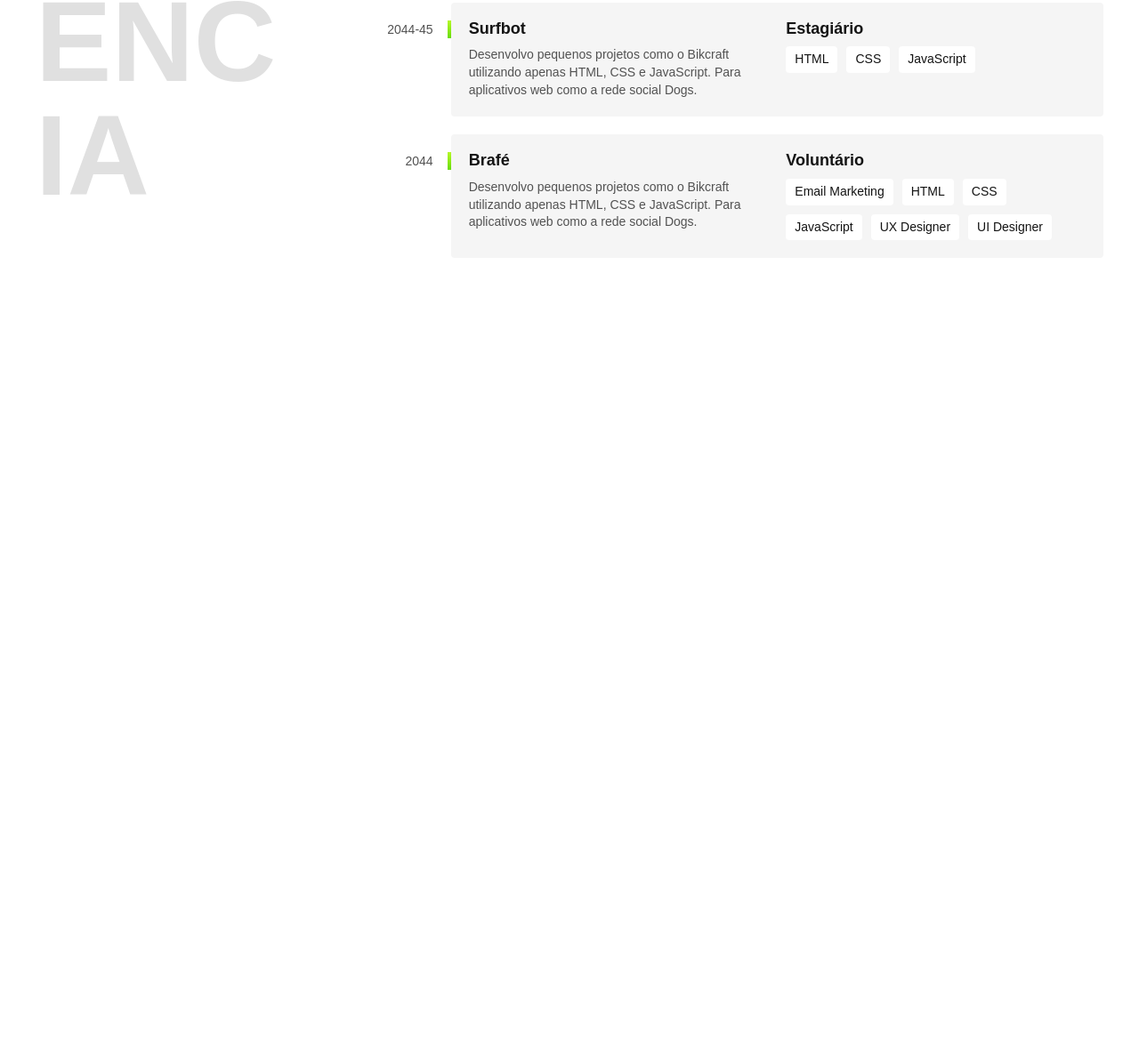
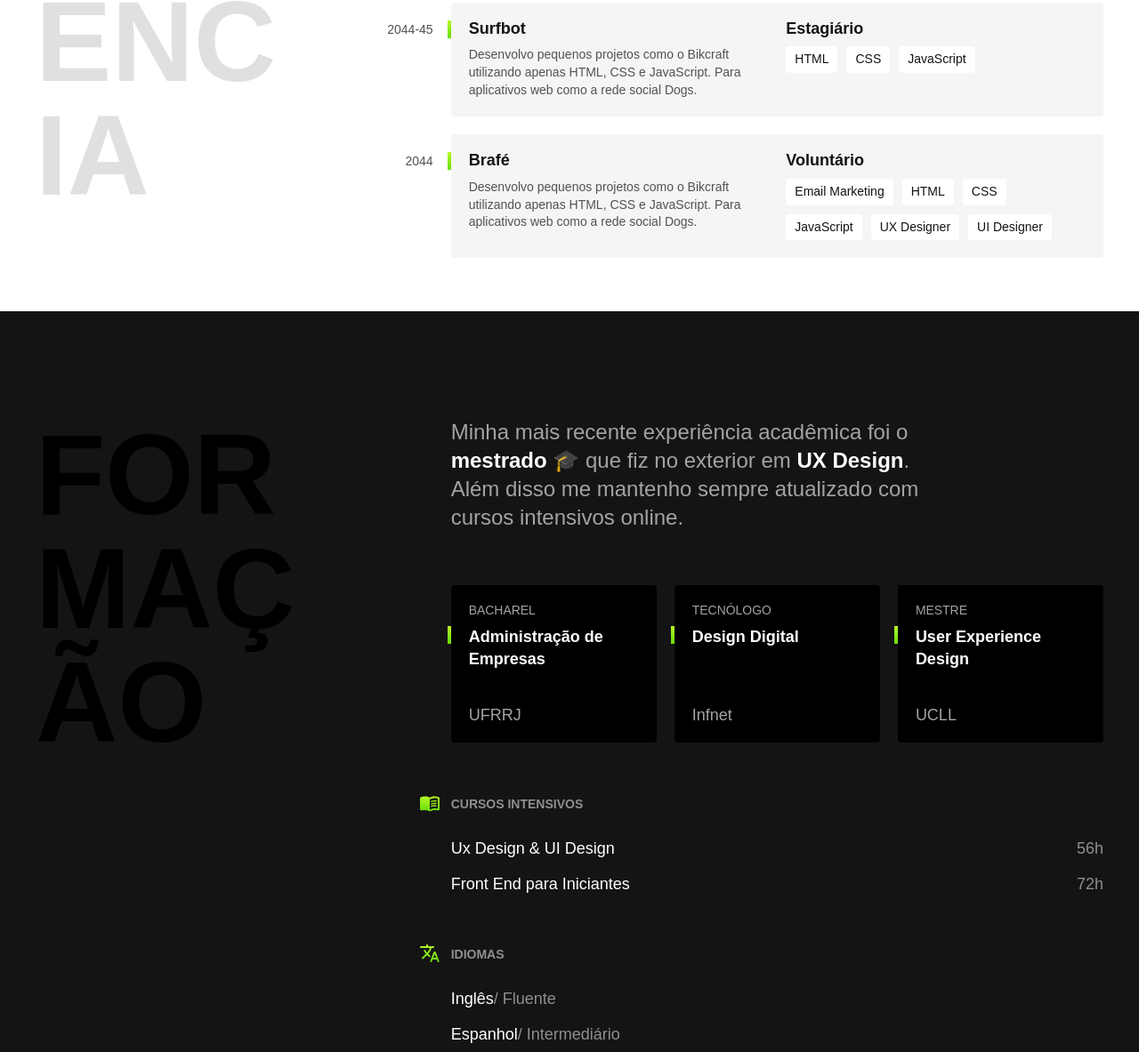
Before and after one commit to dev-modesto/Projeto-Portfolio-Origamid, a plain HTML site: page index.html in a window 1280 px wide. Shown: the part 1117-2300 px from the top of the page at 89% size. Before the commit the page ends 1467 px from the top, so only its background shows below. Drawn offline with Linux system fonts and the light colour scheme.

Commit message:
creation and styling training section

```diff
--- /dev/null
+++ b/css/formacao.css
@@ -0,0 +1,154 @@
+.formacao {
+    background-color: #141414;
+    color: #fff;
+}
+.formacao-container {
+    max-width: 1200px;
+    padding: 120px 20px;
+    margin: 0 auto;
+    display: grid;
+    grid-template-columns: 1fr 2fr;
+    gap: 100px;
+    position: relative;
+}
+
+.formacao-container::after{
+    content: "";
+    display: block;
+    width: 130px;
+    height: 100px;
+    background-image: url(../img/detalhe.svg);
+    background-repeat: no-repeat;
+    background-position: center;
+    position: absolute;
+    bottom: -50px;
+    left: 20px;
+}
+
+.formacao .subtitulo {
+    color: #000000;
+    max-width: 5ch;
+}
+
+.formacao-texto {
+    font-size: 1.5rem;
+    line-height: 1.33;
+    max-width: 40ch;
+    margin-bottom: 60px;
+    color: #a3a3a3;
+}
+
+.formacao-texto strong {
+    color: #fff;
+}
+
+.faculdade-lista {
+    display: flex;
+    flex-wrap: wrap;
+    gap: 20px;
+    margin-bottom: 60px;
+}
+
+.faculdade {
+    flex: 1;
+    background-color: #000000;
+    padding: 20px;
+    border-radius: 4px;
+    display: flex;
+    flex-direction: column;
+}
+
+.faculdade-tipo {
+    font-size: .872rem;
+    text-transform: uppercase;
+    color: #a3a3a3;
+    margin-bottom: 10px;
+}
+
+.faculdade-curso {
+    font-size: 1.125rem;
+    line-height: 1.4;
+    margin-bottom: 40px;
+    position: relative;
+    flex: 1;
+}
+
+.faculdade-curso::before{
+    content: "";
+    display: block;
+    width: 4px;
+    height: 20px;
+    background-image: linear-gradient(#b6f829, #67dd0a);
+    position: absolute;
+    left: -24px;
+}
+
+.faculdade-instituicao {
+    font-size: 1.125rem;
+    color: #a3a3a3;
+}
+
+.cursos {
+    margin-bottom: 60px;
+}
+
+.formacao-extra h3 {
+    font-size: .875rem;
+    line-height: 1.4;
+    color: #8f8f8f;
+    text-transform: uppercase;
+    margin-bottom: 30px;
+    position: relative;
+}
+
+.formacao-extra h3::before {
+    display: block;
+    content: "";
+    width: 24px;
+    height: 24px;
+    background-image: url(../img/cursos.svg);
+    background-repeat: no-repeat;
+    background-position: center;
+    position: absolute;
+    left: -36px;
+    top: -4px;
+}
+
+.idiomas h3::before {
+    background-image: url(../img/idiomas.svg);
+    background-repeat: no-repeat;
+    background-position: center;
+}
+
+.formacao-extra li {
+    font-size: 1.125rem;
+    line-height: 1.1;
+    margin-bottom: 20px;
+}
+
+.formacao-extra span {
+    color: #8f8f8f;
+}
+
+.cursos li {
+    display: flex;
+    justify-content: space-between;
+}
+
+@media (max-width: 800px){
+    .formacao-container {
+        grid-template-columns: 1fr;
+        padding: 60px 20px;
+        gap: 40px;
+    }
+    .formacao .subtitulo {
+        color: #fff;
+    }
+    .formacao-texto {
+        font-size: 1.25rem;
+    }
+    .formacao-extra h3::before{
+        position: initial;
+        margin-bottom: 10px;
+    }
+}
--- a/css/style.css
+++ b/css/style.css
@@ -2,3 +2,4 @@
 @import url('./header.css');
 @import url('./introducao.css');
 @import url('./experiencia.css');
+@import './formacao.css';
--- a/index.html
+++ b/index.html
@@ -75,5 +75,48 @@
         </div>
     </section>
 
+    <section class="formacao" id="formacao" aria-label="Formação">
+        <div class="formacao-container">
+            <h2 class="subtitulo">Formação</h2>
+            <div>
+                <p class="formacao-texto">Minha mais recente experiência acadêmica foi o <strong>mestrado</strong> 🎓 que fiz no exterior em <strong>UX Design</strong>. Além disso me mantenho sempre atualizado com cursos intensivos online.</p>
+                <ul class="faculdade-lista">
+                    <li class="faculdade">
+                        <span class="faculdade-tipo">Bacharel</span>
+                        <h3 class="faculdade-curso">Administração de Empresas</h3>
+                        <span class="faculdade-instituicao">UFRRJ</span>
+                    </li>
+                    <li class="faculdade">
+                        <span class="faculdade-tipo">Tecnólogo</span>
+                        <h3 class="faculdade-curso">Design Digital</h3>
+                        <span class="faculdade-instituicao">Infnet</span>
+                    </li>
+                    <li class="faculdade">
+                        <span class="faculdade-tipo">Mestre</span>
+                        <h3 class="faculdade-curso">User Experience Design</h3>
+                        <span class="faculdade-instituicao">UCLL</span>
+                    </li>
+                </ul>
+                <div class="formacao-extra">
+                    <div class="cursos">
+                        <h3>Cursos intensivos</h3>
+                        <ul>
+                            <li>Ux Design & UI Design <span>56h</span></li>
+                            <li>Front End para Iniciantes <span>72h</span></li>
+                        </ul>
+                    </div>
+
+                    <div class="idiomas">
+                        <h3>Idiomas</h3>
+                        <ul>
+                            <li>Inglês<span>/ Fluente</span></li>
+                            <li>Espanhol<span>/ Intermediário</span></li>
+                        </ul>
+                    </div>
+                </div>
+            </div>
+        </div>
+    </section>
+
 </body>
 </html>
```
